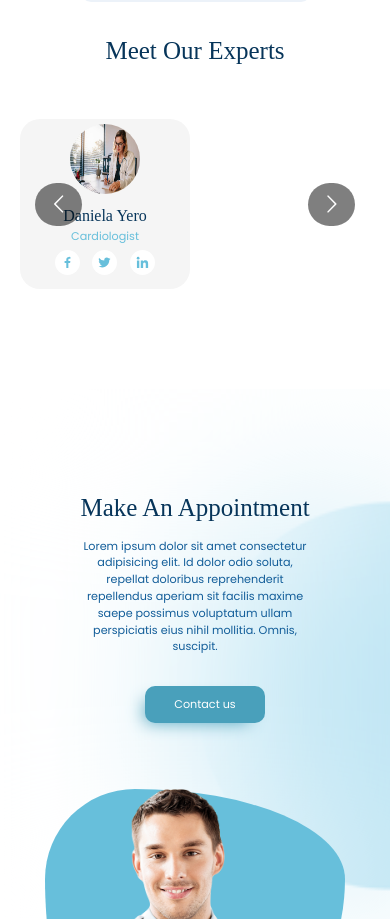
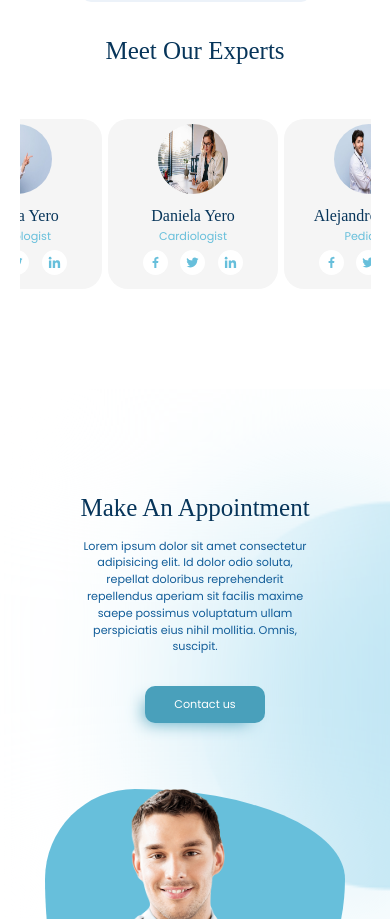
Before and after one commit to SmilingWitch/clinic, a React (Vite) app: page /home in a window 390 px wide. Shown: the part 3084-4003 px from the top of the page. Built offline with nearby package versions, Linux system fonts and the light colour scheme; the HTML template or start-up script is replaced by a standard one; a web font is replaced by a local one.

Commit message:
feat: make slider responsive

```diff
--- a/src/components/slider/Slider.tsx
+++ b/src/components/slider/Slider.tsx
@@ -1,10 +1,5 @@
 import Carousel from 'react-multi-carousel';
 import 'react-multi-carousel/lib/styles.css';
-import ServiceCard from '../serviceCard/ServiceCard';
-import {BiSolidBrain} from "react-icons/bi"
-import {GiHeartOrgan} from "react-icons/gi"
-import {MdChildFriendly} from "react-icons/md"
-import {BiSolidDonateBlood} from "react-icons/bi"
 import ExpertCard from '../expertCard/ExpertCard';
 
 function Slider() {
@@ -12,8 +7,9 @@ function Slider() {
         <Carousel
   additionalTransfrom={0}
   arrows
+  removeArrowOnDeviceType={["tablet", "mobile"]}
   autoPlaySpeed={4000}
-  centerMode = {false}
+  centerMode
   className=""
   containerClass="container-with-dots"
   dotListClass=""
@@ -30,7 +26,7 @@ function Slider() {
         max: 3000,
         min: 1024
       },
-      items: 4,
+      items: 3,
       partialVisibilityGutter: 40
     },
     mobile: {
@@ -46,7 +42,7 @@ function Slider() {
         max: 1024,
         min: 464
       },
-      items: 2,
+      items: 1,
       partialVisibilityGutter: 30
     }
   }}
```
